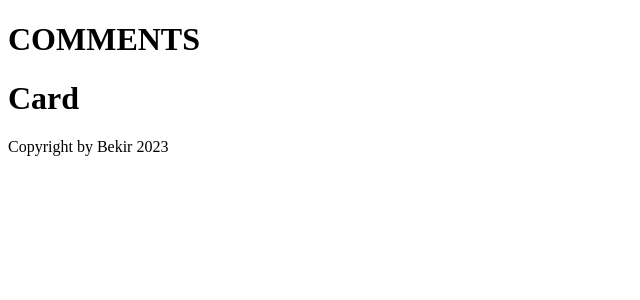
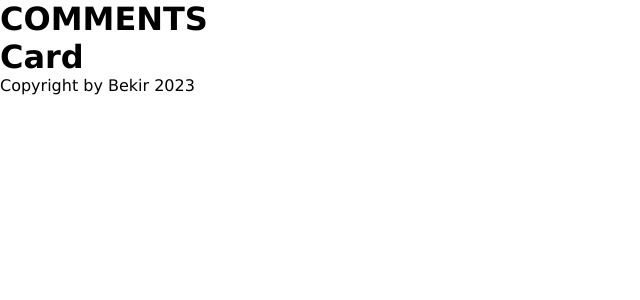
Before and after one commit to Bskasan/React_Practises, a React (Create React App) app in the folder rc_03_sass/: page / in a window 1280 px wide. Shown: the top 300 px of the page, without its empty margins (0-640 px from the left). Built offline with nearby package versions, Linux system fonts and the light colour scheme.

Commit message:
app scss added and imported variables and reset scss

```diff
--- a/rc_03_sass/src/App.js
+++ b/rc_03_sass/src/App.js
@@ -1,6 +1,8 @@
 import Card from "./components/Card";
 import Footer from "./components/Footer";
 import Header from "./components/Header";
+
+import "./scss/app.scss";
 
 function App() {
   return (
--- a/rc_03_sass/src/scss/app.scss
+++ b/rc_03_sass/src/scss/app.scss
@@ -0,0 +1,5 @@
+@import "variables", "reset";
+
+body{
+    font-family: 'Lucida Sans', 'Lucida Sans Regular', 'Lucida Grande', 'Lucida Sans Unicode', Geneva, Verdana, sans-serif;
+}
```
